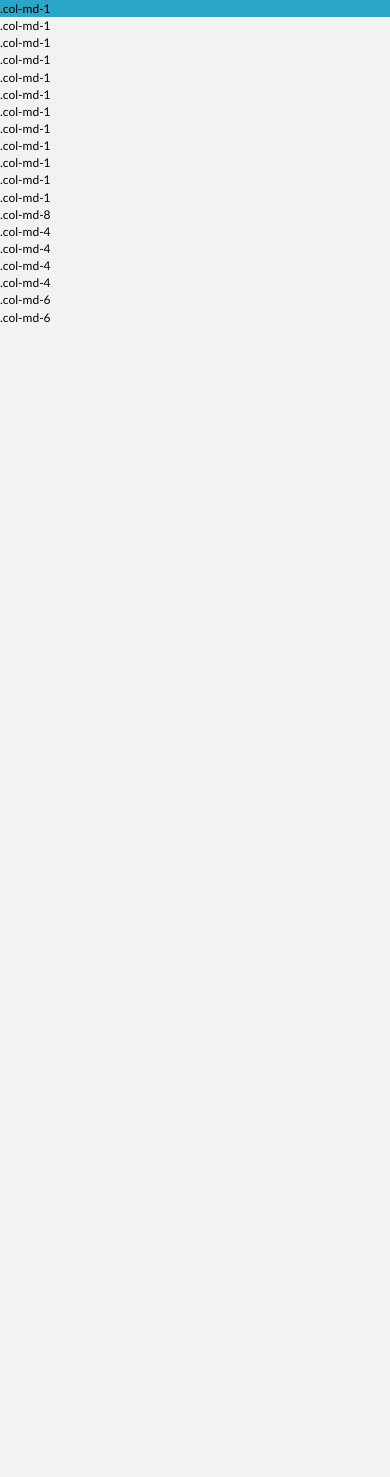
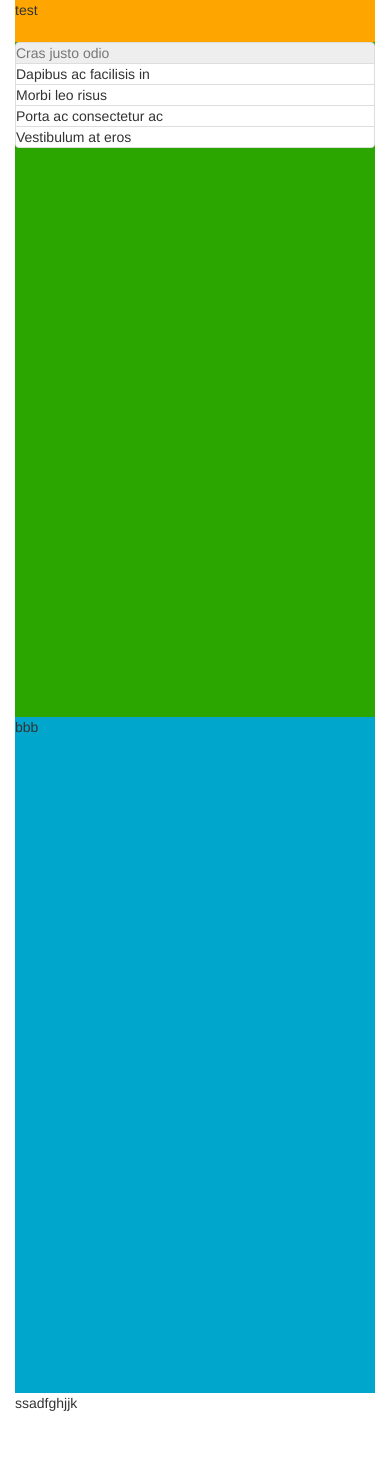
Before and after one commit to VovaT/Flask_start, a Flask app: page / in a window 390 px wide. Before the commit the page ends 322 px from the top, so only its background shows below. Run offline with Flask 2, Linux system fonts and the light colour scheme; some libraries are stand-ins or nearby versions.

Commit message:
test templates

```diff
--- a/app/static/css/style.css
+++ b/app/static/css/style.css
@@ -1,39 +1,45 @@
-body {
-background: #f3f2f3;
-color: #000000;
-font-family: Trebuchet MS, Arial, Times New Roman;
-font-size: 12px;
+
+.list-area {
+  height:80%;
+  width: 15%;
+  float:left;
+  position:absolute;
+  background: pink;
+  margin : 5px;
+   clear:right;
 }
-#container1 {
-background: #FFFFFF;
-#margin: 30px auto;
-width: 100%;
-height: 100%;
+
+.content-area {
+  overflow: auto;
+  position: relative;
+  width: 100%;
+  height: 80%;
+  background:orange;
+  margin : 5px;
 }
-#header {
-background: #838283;
-height: 10%;
-width: 100%px;
+
+.footer {
+   background: red;
+   width:100%;
+   height: 10%;
 }
-#navigation {
-background: #aacc00;
-width: 100%;
-height: 5%;
+.height_header{
+   height: 5%;
+   background:orange;
 }
-#menu {
-background: #333333;
-float: left;
-width: 10%;
-height: 80%;
+
+.height_center{
+   height: 80%;
+   padding: 0px;
 }
-#content {
-background: #d2d0d2;
-float: right;
-width: 90%;
-height: 80%;
+.height_footer{
+   height: 10%;
 }
-#footer {
-background: #00ccaa;
-width: 100%;
-height: 15%;
+
+.scroll-1{
+  overflow: scroll;
+  height: 100%;
 }
+.no-padding{
+padding: 0px;
+}
--- a/app/templates/main.html
+++ b/app/templates/main.html
@@ -2,7 +2,7 @@
 <head>
 
      <link rel="stylesheet" media="screen" href="{{ url_for('static', filename='css/bootstrap.css') }}">
-     <link rel=stylesheet type=text/css href="{{ url_for('static', filename='css/style.css') }}">
+     <link rel="stylesheet" media="screen" href="{{ url_for('static', filename='css/style.css') }}">
      <script src="http://code.jquery.com/jquery-latest.js"></script>
        <!--  <script type=text/javascript src="{{url_for('static', filename='js/jquery-1.11.3.js') }}"></script> -->
      <script type=text/javascript src="{{url_for('static', filename='js/bootstrap.js') }}"></script>
@@ -14,36 +14,23 @@
  style ='background-color: #2ba6cb;'
  -->
 
-<body class = "body">
-<div id="container-fluid">
-    <div class="row">
-  <div class="col-md-1"  style ='background-color: #2ba6cb;'>.col-md-1</div>
-  <div class="col-md-1">.col-md-1</div>
-  <div class="col-md-1">.col-md-1</div>
-  <div class="col-md-1">.col-md-1</div>
-  <div class="col-md-1">.col-md-1</div>
-  <div class="col-md-1">.col-md-1</div>
-  <div class="col-md-1">.col-md-1</div>
-  <div class="col-md-1">.col-md-1</div>
-  <div class="col-md-1">.col-md-1</div>
-  <div class="col-md-1">.col-md-1</div>
-  <div class="col-md-1">.col-md-1</div>
-  <div class="col-md-1">.col-md-1</div>
-</div>
-<div class="row">
-  <div class="col-md-8">.col-md-8</div>
-  <div class="col-md-4">.col-md-4</div>
-</div>
-<div class="row">
-  <div class="col-md-4">.col-md-4</div>
-  <div class="col-md-4">.col-md-4</div>
-  <div class="col-md-4">.col-md-4</div>
-</div>
-<div class="row">
-  <div class="col-md-6">.col-md-6</div>
-  <div class="col-md-6">.col-md-6</div>
-</div>
+<body>
+<div class="container-fluid">
+    <div class="row-fluid height_header"  >
+      test
+    </div>
+    <div class="row-fluid" >
+        <div class="col-md-2 height_center" style ='background-color: #2ba600;'>
+            <!--{% block object_list %}{% endblock %}-->
+            {% include 'object_list.html' %}
+        </div>
+        <div class="col-md-10 height_center" style ='background-color: #00a6cb;'>bbb</div>
+    </div>
+    <div class="row-fluid height_footer">
+      ssadfghjjk
+    </div>
 </div>
 
 </body>
+
 </html>
--- /dev/null
+++ b/app/templates/object_list.html
@@ -0,0 +1,11 @@
+ <!--
+ style ='background-color: #2ba6cb;'
+ -->
+
+    <ul class="list-group scroll-1">
+      <li class="list-group-item no-padding disabled" > Cras justo odio</li>
+      <li class="list-group-item no-padding" >Dapibus ac facilisis in</li>
+      <li class="list-group-item no-padding" >Morbi leo risus</li>
+      <li class="list-group-item no-padding" >Porta ac consectetur ac</li>
+      <li class="list-group-item no-padding" >Vestibulum at eros</li>
+    </ul>
--- a/app/views.py
+++ b/app/views.py
@@ -7,3 +7,4 @@ from flask import render_template
 def index():
     #return "Hello, World!"
     return render_template('main.html')
+    #return render_template('object_list.html')
```
Also changed, not shown: 2 other files.
